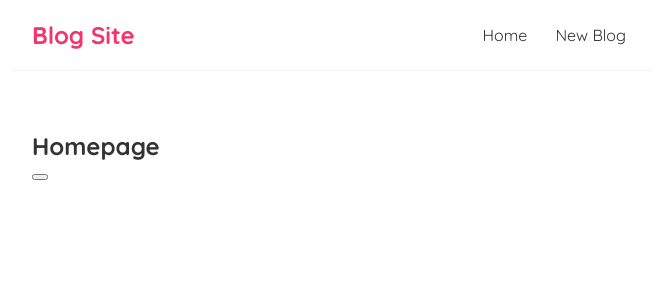
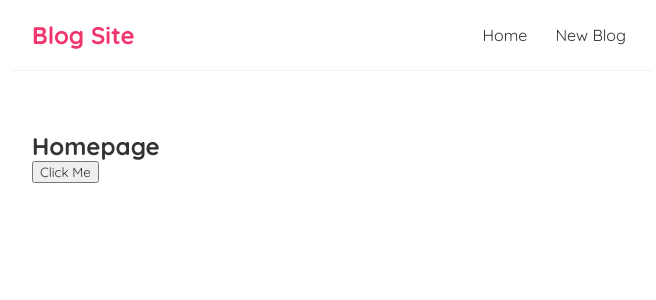
Before and after one commit to D-Coder135/Blog-Site_React, a JavaScript app: page / in a window 1280 px wide. Shown: the top 300 px of the page, without its empty margins (308-964 px from the left). Built offline with nearby package versions, Linux system fonts and the light colour scheme; the HTML template or start-up script is replaced by a standard one.

Commit message:
add some text content inside the button tag

```diff
--- a/src/Home.js
+++ b/src/Home.js
@@ -2,7 +2,7 @@ const Home = () => {
     return (
         <div className="home">
             <h2>Homepage</h2>
-            <button></button>
+            <button>Click Me</button>
         </div>
      );
 }
```
